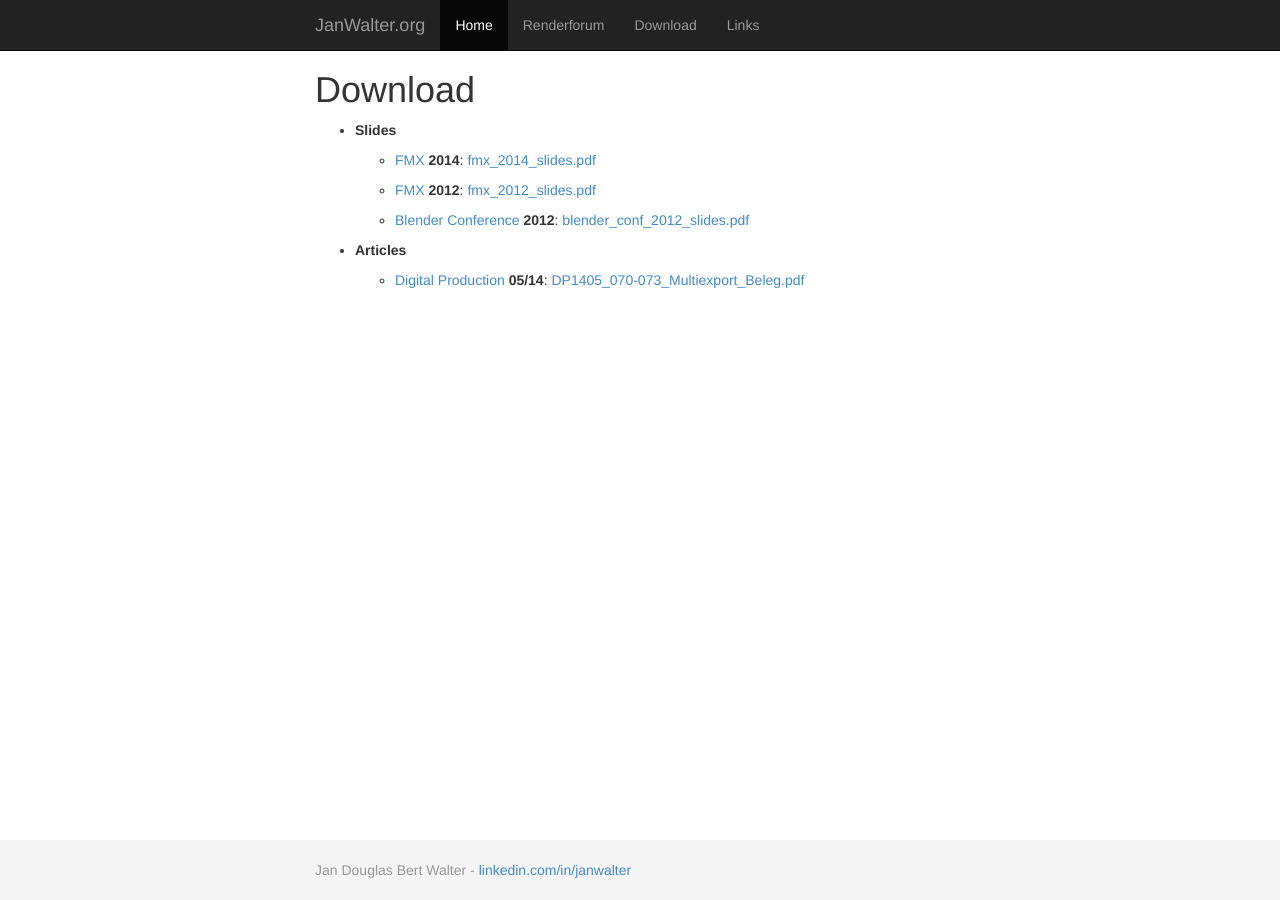
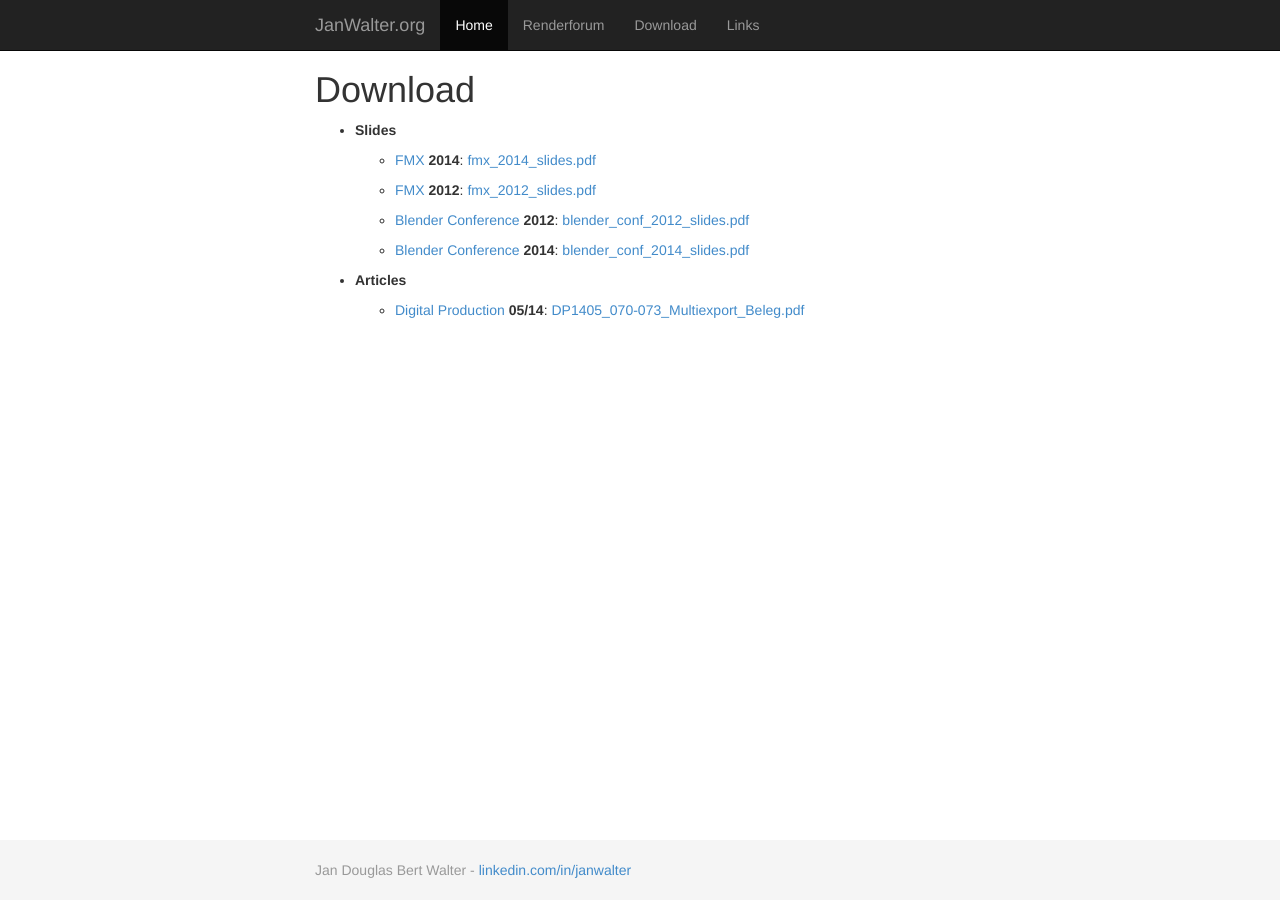
Before and after one commit to wahn/jan_walter_org, a Jekyll site: the page built from download/index.md, in a window 1280 px wide. Built offline with Jekyll 4.4.1, drawn with Linux system fonts in a browser that asks for light colours; Markdown is read by kramdown in place of the engine named in the settings.

Commit message:
Add link for downloading/viewing the Blender Conference 2014 slides (PDF file).

```diff
--- a/download/index.md
+++ b/download/index.md
@@ -15,6 +15,9 @@ Download
     - [Blender Conference](http://www.blender.org/conference) __2012__:
       [blender\_conf\_2012\_slides.pdf](https://www.janwalter.org/Download/PDF/blender_conf_2012_slides.pdf)
 
+    - [Blender Conference](http://www.blender.org/conference) __2014__:
+      [blender\_conf\_2014\_slides.pdf](https://www.janwalter.org/Download/PDF/blender_conf_2014_slides.pdf)
+
 * __Articles__
 
     - [Digital Production](http://www.digitalproduction.com) __05/14__:
```
